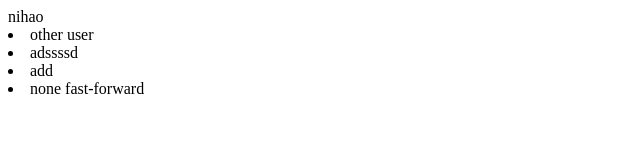
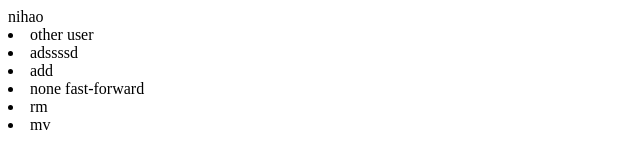
Before and after one commit to git2019lyj/git_learning, a plain HTML site: page index.html in a window 1280 px wide. Shown: the full height of the page, 0-640 px from the left. Drawn offline with Linux system fonts and the light colour scheme.

Commit message:
Add rm and mv

```diff
--- a/index.html
+++ b/index.html
@@ -4,3 +4,5 @@
 <li>adssssd</li>
 <li>add</li>
 <li>none fast-forward</li>
+<li>rm</li>
+<li>mv</li>
```
